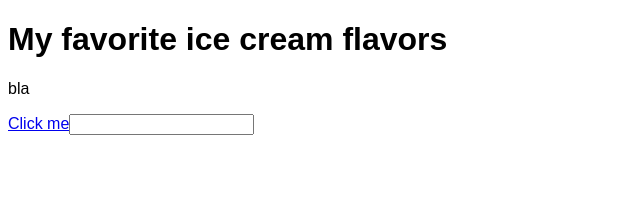
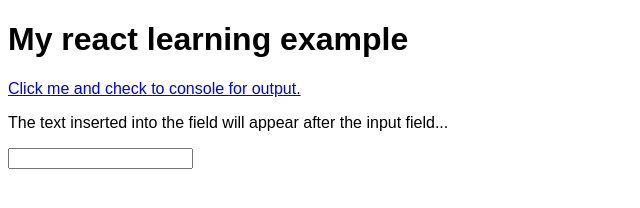
Before and after one commit to andreasgottardi/myreactlearning, a plain HTML site: page src/index.html in a window 1280 px wide. Shown: the whole page, without its empty margins (0-640 px from the left). Drawn offline with Linux system fonts and the light colour scheme.

Commit message:
React example extended.

```diff
--- a/src/index.html
+++ b/src/index.html
@@ -11,25 +11,43 @@
 
 <body>
 	<div id="global"></div>
-	<div id="content"></div>
 	<script type="text/javascript">
+		const data = [
+			{
+				id: 1,
+				name: "User a"
+			}, {
+				id: 2,
+				name: "User a"
+			}, {
+				id: 3,
+				name: "User b"
+			}, {
+				id: 4,
+				name: "User b"
+			},
+		];
 
 		function handleClick() {
 			console.log('The link was clicked.');
 		}
 
-		function handleInput(){
+		function handleInput() {
 			console.log('Data added: ' + document.getElementById('myinputfield').value);
 			ReactDOM.render(document.getElementById('myinputfield').value, document.getElementById('content'));
 		}
 
 		const list =
-			React.createElement('div', {id: 'mytest', class: 'formatting1'}, [
-					React.createElement('h1', {}, 'My favorite ice cream flavors'),
-					React.createElement('p', {}, 'bla'),
-					React.createElement('a', {href: '#', onClick: this.handleClick.bind()}, 'Click me'),
-					React.createElement('input', {id: 'myinputfield', onChange: this.handleInput.bind()})
-				]
+			React.createElement('div', { id: 'mytest', class: 'formatting1' }, [
+				React.createElement('h1', {}, 'My react learning example'),
+				React.createElement('a', { href: '#', onClick: this.handleClick.bind() }, 'Click me and check to console for output.'),
+				React.createElement('br'),
+				React.createElement('p', {}, 'The text inserted into the field will appear after the input field...'),
+				React.createElement('input', { id: 'myinputfield', onChange: this.handleInput.bind() }),
+				React.createElement('br'),
+				React.createElement('br'),
+				React.createElement('div', {id: 'content'})
+			]
 			);
 
 		ReactDOM.render(
```
